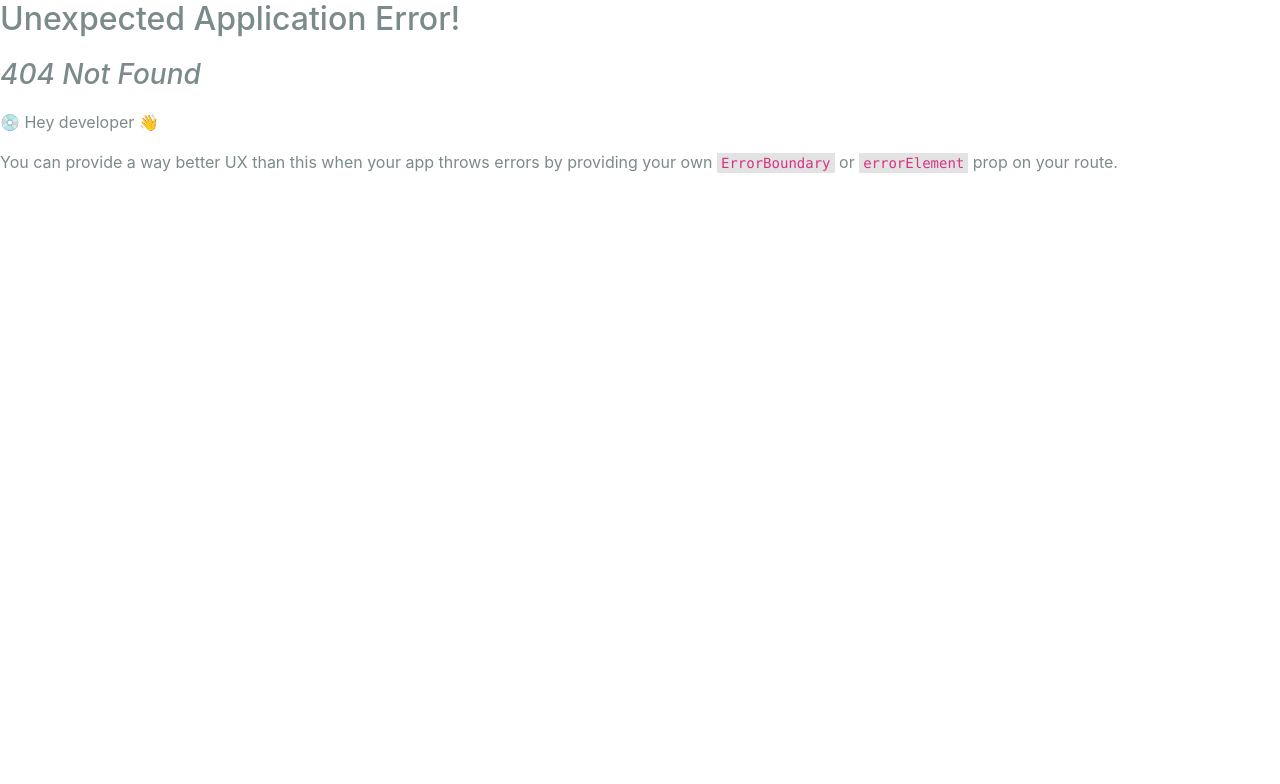
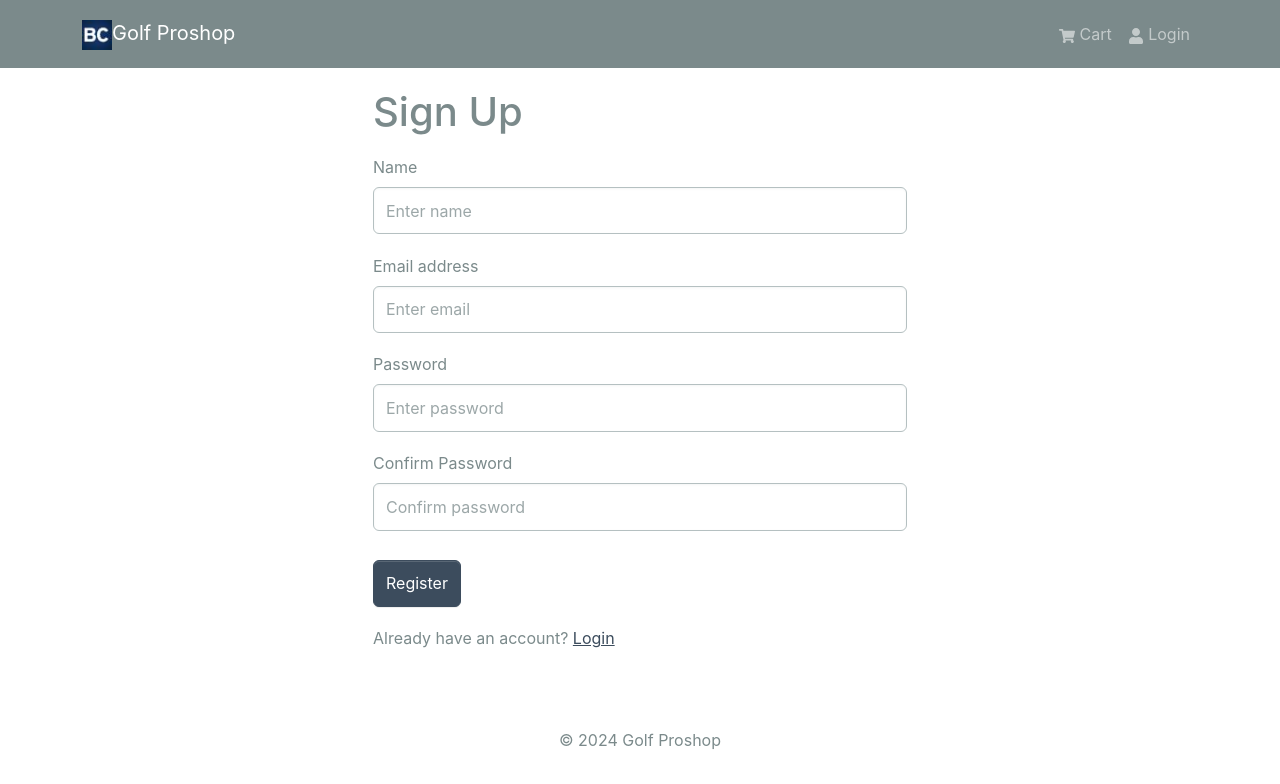
Before and after one commit to brianchilds-22/GolfStore-24, a React (Create React App) app in the folder frontend/: page /register in a window 1280 px wide. Before the commit this address had no page. Shown: the top 784 px of the page. Built offline with nearby package versions, Linux system fonts and the light colour scheme.

Commit message:
Login-RegisterScreens

```diff
--- a/frontend/package.json
+++ b/frontend/package.json
@@ -18,6 +18,7 @@
     "react-router-bootstrap": "^0.26.2",
     "react-router-dom": "^6.22.3",
     "react-scripts": "5.0.1",
+    "react-toastify": "^10.0.5",
     "web-vitals": "^2.1.4"
   },
   "scripts": {
--- a/frontend/src/App.js
+++ b/frontend/src/App.js
@@ -1,5 +1,7 @@
 import { Container } from "react-bootstrap";
 import { Outlet } from "react-router-dom";
+import { ToastContainer } from "react-toastify";
+import "react-toastify/dist/ReactToastify.css";
 import Header from "./components/Header";
 import Footer from "./components/Footer";
 
@@ -13,6 +15,7 @@ const App = () => {
         </Container>
       </main>
       <Footer />
+      <ToastContainer />
     </>
   );
 };
--- /dev/null
+++ b/frontend/src/components/FormContainer.jsx
@@ -0,0 +1,16 @@
+import React from "react";
+import { Container, Row, Col } from "react-bootstrap";
+
+const FormContainer = ({ children }) => {
+  return (
+    <Container>
+      <Row className="justify-content-md-center">
+        <Col xs={12} md={6}>
+          {children}
+        </Col>
+      </Row>
+    </Container>
+  );
+};
+
+export default FormContainer;
--- a/frontend/src/components/Header.jsx
+++ b/frontend/src/components/Header.jsx
@@ -1,13 +1,31 @@
 // import React from "react";
-import { Navbar, Nav, Container, Badge } from "react-bootstrap";
+import { useNavigate } from "react-router-dom";
+import { Navbar, Nav, Container, Badge, NavDropdown } from "react-bootstrap";
 import { FaShoppingCart, FaUser } from "react-icons/fa";
 import logo from "../assets/BC-favicon.jpg";
 import { LinkContainer } from "react-router-bootstrap";
-import { useSelector } from "react-redux";
+import { useSelector, useDispatch } from "react-redux";
+import { useLogoutMutation } from "../slices/usersApiSlice";
+import { logout } from "../slices/authSlice";
 
 const Header = () => {
   const { cartItems } = useSelector((state) => state.cart);
-  console.log(cartItems);
+  const { userInfo } = useSelector((state) => state.auth);
+
+  const dispatch = useDispatch();
+  const navigate = useNavigate();
+
+  const [logoutApiCall] = useLogoutMutation();
+
+  const logoutHandler = async () => {
+    try {
+      await logoutApiCall().unwrap();
+      dispatch(logout());
+      navigate("/login");
+    } catch (error) {
+      console.log(error);
+    }
+  };
 
   return (
     <header>
@@ -32,11 +50,22 @@ const Header = () => {
                   )}
                 </Nav.Link>
               </LinkContainer>
-              <LinkContainer to="/login">
-                <Nav.Link href="/login">
-                  <FaUser /> Login
-                </Nav.Link>
-              </LinkContainer>
+              {userInfo ? (
+                <NavDropdown title={userInfo.name} id="username">
+                  <LinkContainer to="/profile">
+                    <NavDropdown.Item>Profile</NavDropdown.Item>
+                  </LinkContainer>
+                  <NavDropdown.Item onClick={logoutHandler}>
+                    Logout
+                  </NavDropdown.Item>
+                </NavDropdown>
+              ) : (
+                <LinkContainer to="/login">
+                  <Nav.Link href="/login">
+                    <FaUser /> Login
+                  </Nav.Link>
+                </LinkContainer>
+              )}
             </Nav>
           </Navbar.Collapse>
         </Container>
--- a/frontend/src/index.js
+++ b/frontend/src/index.js
@@ -17,6 +17,8 @@ import reportWebVitals from "./reportWebVitals";
 import HomeScreen from "./screens/HomeScreen";
 import ProductScreen from "./screens/ProductScreen";
 import CartScreen from "./screens/CartScreen";
+import LoginScreen from "./screens/LoginScreen";
+import RegisterScreen from "./screens/RegisterScreen";
 
 const router = createBrowserRouter(
   createRoutesFromElements(
@@ -24,6 +26,8 @@ const router = createBrowserRouter(
       <Route index={true} path="/" element={<HomeScreen />} />
       <Route path="/product/:id" element={<ProductScreen />} />
       <Route path="/cart" element={<CartScreen />} />
+      <Route path="/login" element={<LoginScreen />} />
+      <Route path="/register" element={<RegisterScreen />} />
     </Route>
   )
 );
--- /dev/null
+++ b/frontend/src/screens/LoginScreen.jsx
@@ -0,0 +1,84 @@
+import { useState, useEffect } from "react";
+import { Link, useLocation, useNavigate } from "react-router-dom";
+import { Form, Button, Row, Col } from "react-bootstrap";
+import { useDispatch, useSelector } from "react-redux";
+import FormContainer from "../components/FormContainer";
+import Loader from "../components/Loader";
+import { useLoginMutation } from "../slices/usersApiSlice";
+import { setCredentials } from "../slices/authSlice";
+import { toast } from "react-toastify";
+
+const LoginScreen = () => {
+  const [email, setEmail] = useState("");
+  const [password, setPassword] = useState("");
+
+  const dispatch = useDispatch();
+  const navigate = useNavigate();
+
+  const [login, { isLoading }] = useLoginMutation();
+
+  const { userInfo } = useSelector((state) => state.auth);
+
+  const { search } = useLocation();
+  const sp = new URLSearchParams(search);
+  const redirect = sp.get("redirect") || "/";
+
+  useEffect(() => {
+    if (userInfo) {
+      navigate(redirect);
+    }
+  }, [navigate, redirect, userInfo]);
+
+  const submitHandler = async (e) => {
+    e.preventDefault();
+    try {
+      const res = await login({ email, password }).unwrap();
+      dispatch(setCredentials({ ...res }));
+      navigate(redirect);
+    } catch (err) {
+      toast.error(err?.data?.message || err.error);
+    }
+  };
+
+  return (
+    <FormContainer>
+      <h1>Login</h1>
+      <Form onSubmit={submitHandler}>
+        <Form.Group controlId="email" className="my-2">
+          <Form.Label>Email address</Form.Label>
+          <Form.Control
+            type="email"
+            placeholder="Enter email"
+            value={email}
+            onChange={(e) => setEmail(e.target.value)}
+          ></Form.Control>
+        </Form.Group>
+
+        <Form.Group controlId="password" className="my-3">
+          <Form.Label>Password</Form.Label>
+          <Form.Control
+            type="password"
+            placeholder="Enter password"
+            value={password}
+            onChange={(e) => setPassword(e.target.value)}
+          ></Form.Control>
+        </Form.Group>
+
+        <Button type="submit" variant="primary" disabled={isLoading}>
+          Sign In
+        </Button>
+        {isLoading && <Loader />}
+      </Form>
+      <Row className="py-3">
+        <Col>
+          New Customer?{" "}
+          <Link to={redirect ? `/register?redirect=${redirect}` : "/register"}>
+            Register
+          </Link>
+        </Col>
+      </Row>
+    </FormContainer>
+  );
+};
+
+export default LoginScreen;
--- /dev/null
+++ b/frontend/src/screens/RegisterScreen.jsx
@@ -0,0 +1,116 @@
+import { useState, useEffect } from "react";
+import { Link, useLocation, useNavigate } from "react-router-dom";
+import { Form, Button, Row, Col } from "react-bootstrap";
+import { useDispatch, useSelector } from "react-redux";
+import FormContainer from "../components/FormContainer";
+import Loader from "../components/Loader";
+import { useRegisterMutation } from "../slices/usersApiSlice";
+import { setCredentials } from "../slices/authSlice";
+import { toast } from "react-toastify";
+
+const RegisterScreen = () => {
+  const [name, setName] = useState("");
+  const [email, setEmail] = useState("");
+  const [password, setPassword] = useState("");
+  const [confirmPassword, setConfirmPassword] = useState("");
+
+  const dispatch = useDispatch();
+  const navigate = useNavigate();
+
+  const [register, { isLoading }] = useRegisterMutation();
+
+  const { userInfo } = useSelector((state) => state.auth);
+
+  const { search } = useLocation();
+  const sp = new URLSearchParams(search);
+  const redirect = sp.get("redirect") || "/";
+
+  useEffect(() => {
+    if (userInfo) {
+      navigate(redirect);
+    }
+  }, [userInfo, redirect, navigate]);
+
+  const submitHandler = async (e) => {
+    e.preventDefault();
+    if (password !== confirmPassword) {
+      toast.error("Passwords do not match");
+      return;
+    } else {
+      try {
+        const res = await register({ name, email, password }).unwrap();
+        dispatch(setCredentials({ ...res }));
+        navigate(redirect);
+      } catch (error) {
+        toast.error(error?.data?.message || error.error);
+      }
+    }
+  };
+
+  return (
+    <FormContainer>
+      <h1>Sign Up</h1>
+      <Form onSubmit={submitHandler}>
+        <Form.Group controlId="name" className="my-3">
+          <Form.Label>Name</Form.Label>
+          <Form.Control
+            type="text"
+            placeholder="Enter name"
+            value={name}
+            onChange={(e) => setName(e.target.value)}
+          ></Form.Control>
+        </Form.Group>
+
+        <Form.Group controlId="email" className="my-3">
+          <Form.Label>Email address</Form.Label>
+          <Form.Control
+            type="email"
+            placeholder="Enter email"
+            value={email}
+            onChange={(e) => setEmail(e.target.value)}
+          ></Form.Control>
+        </Form.Group>
+
+        <Form.Group controlId="password" className="my-3">
+          <Form.Label>Password</Form.Label>
+          <Form.Control
+            type="password"
+            placeholder="Enter password"
+            value={password}
+            onChange={(e) => setPassword(e.target.value)}
+          ></Form.Control>
+        </Form.Group>
+
+        <Form.Group controlId="confirmPassword" className="my-3">
+          <Form.Label>Confirm Password</Form.Label>
+          <Form.Control
+            type="password"
+            placeholder="Confirm password"
+            value={confirmPassword}
+            onChange={(e) => setConfirmPassword(e.target.value)}
+          ></Form.Control>
+        </Form.Group>
+
+        <Button
+          type="submit"
+          variant="primary"
+          className="mt-2"
+          disabled={isLoading}
+        >
+          Register
+        </Button>
+        {isLoading && <Loader />}
+      </Form>
+      <Row className="py-3">
+        <Col>
+          Already have an account?{" "}
+          <Link to={redirect ? `/login?redirect=${redirect}` : "/login"}>
+            Login
+          </Link>
+        </Col>
+      </Row>
+    </FormContainer>
+  );
+};
+
+export default RegisterScreen;
--- a/frontend/src/slices/authSlice.js
+++ b/frontend/src/slices/authSlice.js
@@ -1,7 +1,26 @@
 import { createSlice } from "@reduxjs/toolkit";
 
-const insitialState = {
+const initialState = {
   userInfo: localStorage.getItem("userInfo")
     ? JSON.parse(localStorage.getItem("userInfo"))
     : null,
 };
+
+const authSlice = createSlice({
+  name: "auth",
+  initialState,
+  reducers: {
+    setCredentials: (state, action) => {
+      state.userInfo = action.payload;
+      localStorage.setItem("userInfo", JSON.stringify(action.payload));
+    },
+    logout: (state) => {
+      state.userInfo = null;
+      localStorage.removeItem("userInfo");
+    },
+  },
+});
+
+export const { setCredentials, logout } = authSlice.actions;
+
+export default authSlice.reducer;
--- /dev/null
+++ b/frontend/src/slices/usersApiSlice.js
@@ -0,0 +1,30 @@
+import { apiSlice } from "./apiSlice";
+import { USERS_URL } from "../constants";
+
+export const usersApiSlice = apiSlice.injectEndpoints({
+  endpoints: (builder) => ({
+    login: builder.mutation({
+      query: (data) => ({
+        url: `${USERS_URL}/auth`,
+        method: "POST",
+        body: data,
+      }),
+    }),
+    register: builder.mutation({
+      query: (data) => ({
+        url: `${USERS_URL}`,
+        method: "POST",
+        body: data,
+      }),
+    }),
+    logout: builder.mutation({
+      query: () => ({
+        url: `${USERS_URL}/logout`,
+        method: "POST",
+      }),
+    }),
+  }),
+});
+
+export const { useLoginMutation, useLogoutMutation, useRegisterMutation } =
+  usersApiSlice;
--- a/frontend/src/store.js
+++ b/frontend/src/store.js
@@ -1,9 +1,14 @@
 import { configureStore } from "@reduxjs/toolkit";
 import { apiSlice } from "./slices/apiSlice";
 import cartSliceReducer from "./slices/cartSlice";
+import authReducer from "./slices/authSlice";
 
 const store = configureStore({
-  reducer: { [apiSlice.reducerPath]: apiSlice.reducer, cart: cartSliceReducer },
+  reducer: {
+    [apiSlice.reducerPath]: apiSlice.reducer,
+    cart: cartSliceReducer,
+    auth: authReducer,
+  },
   middleware: (getDefaultMiddleware) =>
     getDefaultMiddleware().concat(apiSlice.middleware),
   devTools: true,
```
Also changed, not shown: 2 other files (tests, documents, lock files or other folders).
